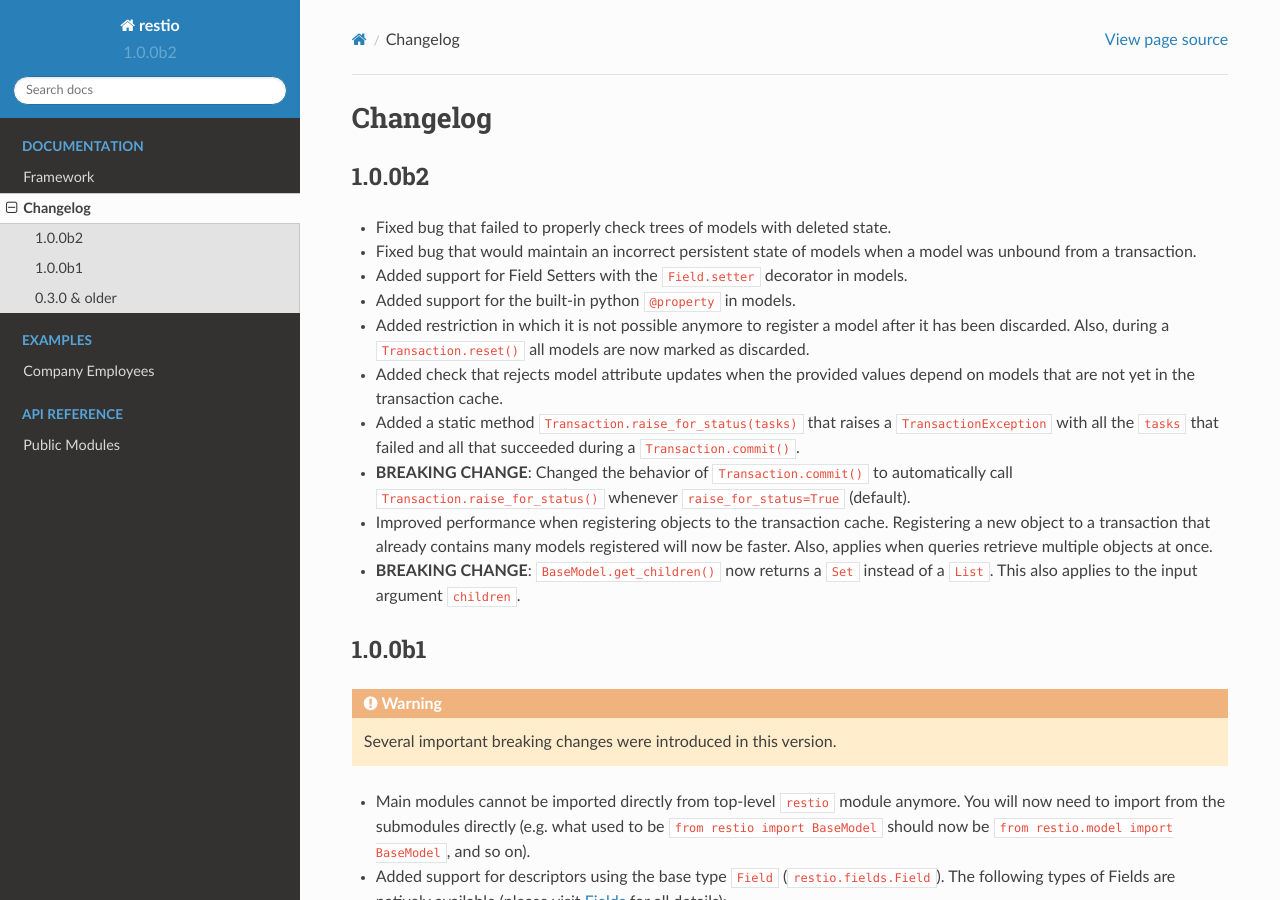
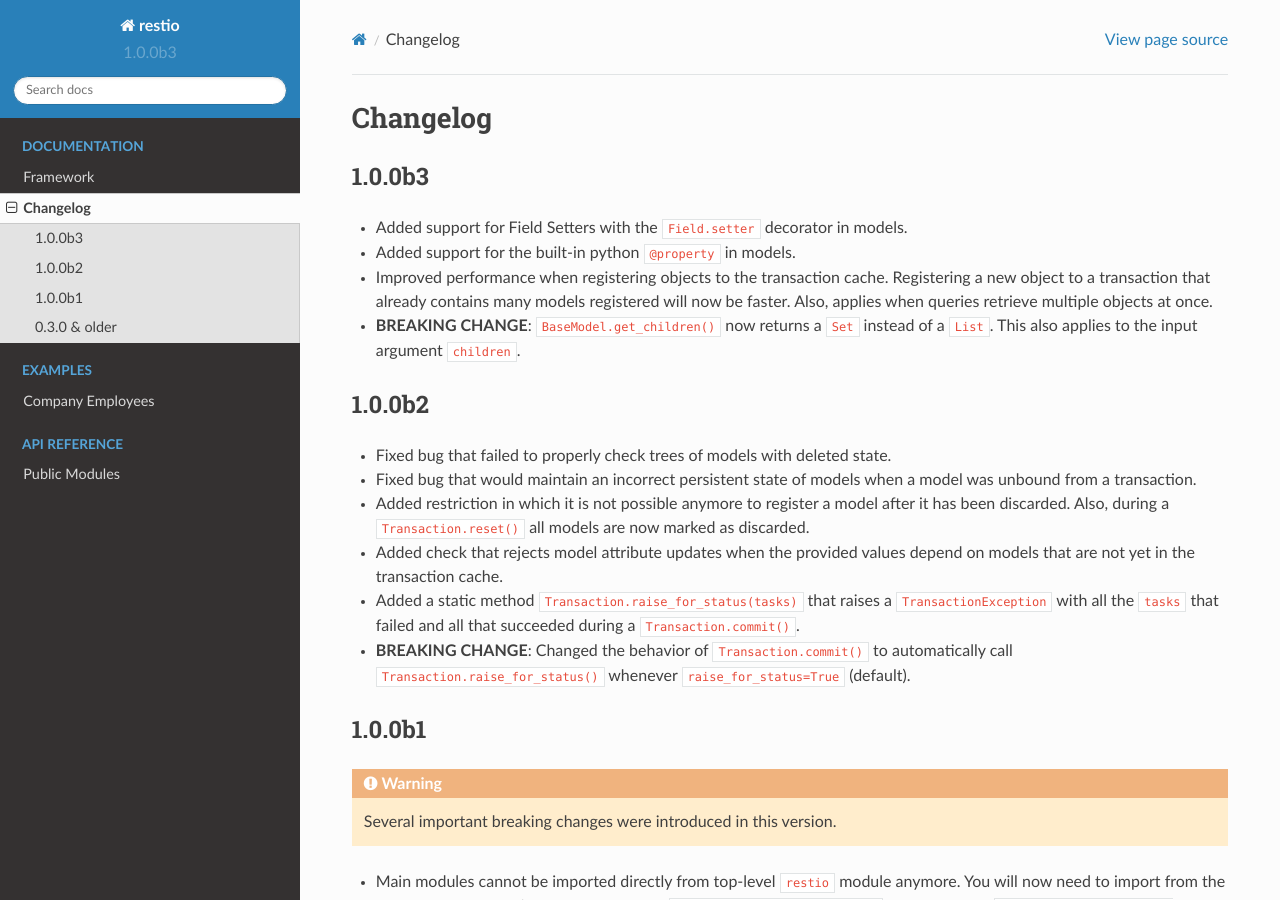
Before and after one commit to eduardostarling/restio, a Sphinx documentation site: the page built from docs/source/changelog.rst, in a window 1280 px wide and 900 px high. Built offline with Sphinx 7.4.7 and the Read the Docs theme 2.0.0, drawn with Linux system fonts in a browser that asks for light colours.

Commit message:
docs: Adjust changelog and bump version

```diff
--- a/docs/source/changelog.rst
+++ b/docs/source/changelog.rst
@@ -1,19 +1,24 @@
 Changelog
 =========
+
+1.0.0b3
+-------
+
+- Added support for Field Setters with the :code:`Field.setter` decorator in models.
+- Added support for the built-in python :code:`@property` in models.
+- Improved performance when registering objects to the transaction cache. Registering a new object to a transaction that already contains many models registered will now be faster. Also, applies when queries retrieve multiple objects at once.
+- **BREAKING CHANGE**: :code:`BaseModel.get_children()` now returns a :code:`Set` instead of a :code:`List`. This also applies to the input argument :code:`children`.
+
 
 1.0.0b2
 -------
 
 - Fixed bug that failed to properly check trees of models with deleted state.
 - Fixed bug that would maintain an incorrect persistent state of models when a model was unbound from a transaction.
-- Added support for Field Setters with the :code:`Field.setter` decorator in models.
-- Added support for the built-in python :code:`@property` in models.
 - Added restriction in which it is not possible anymore to register a model after it has been discarded. Also, during a :code:`Transaction.reset()` all models are now marked as discarded.
 - Added check that rejects model attribute updates when the provided values depend on models that are not yet in the transaction cache.
 - Added a static method :code:`Transaction.raise_for_status(tasks)` that raises a :code:`TransactionException` with all the :code:`tasks` that failed and all that succeeded during a :code:`Transaction.commit()`.
 - **BREAKING CHANGE**: Changed the behavior of :code:`Transaction.commit()` to automatically call :code:`Transaction.raise_for_status()` whenever :code:`raise_for_status=True` (default).
-- Improved performance when registering objects to the transaction cache. Registering a new object to a transaction that already contains many models registered will now be faster. Also, applies when queries retrieve multiple objects at once.
-- **BREAKING CHANGE**: :code:`BaseModel.get_children()` now returns a :code:`Set` instead of a :code:`List`. This also applies to the input argument :code:`children`.
 
 
 1.0.0b1
--- a/restio/__init__.py
+++ b/restio/__init__.py
@@ -1,4 +1,4 @@
 __name__ = "restio"
-__version__ = "1.0.0b2"
+__version__ = "1.0.0b3"
 __author__ = "Eduardo Machado Starling"
 __email__ = "edmstar@gmail.com"
```
